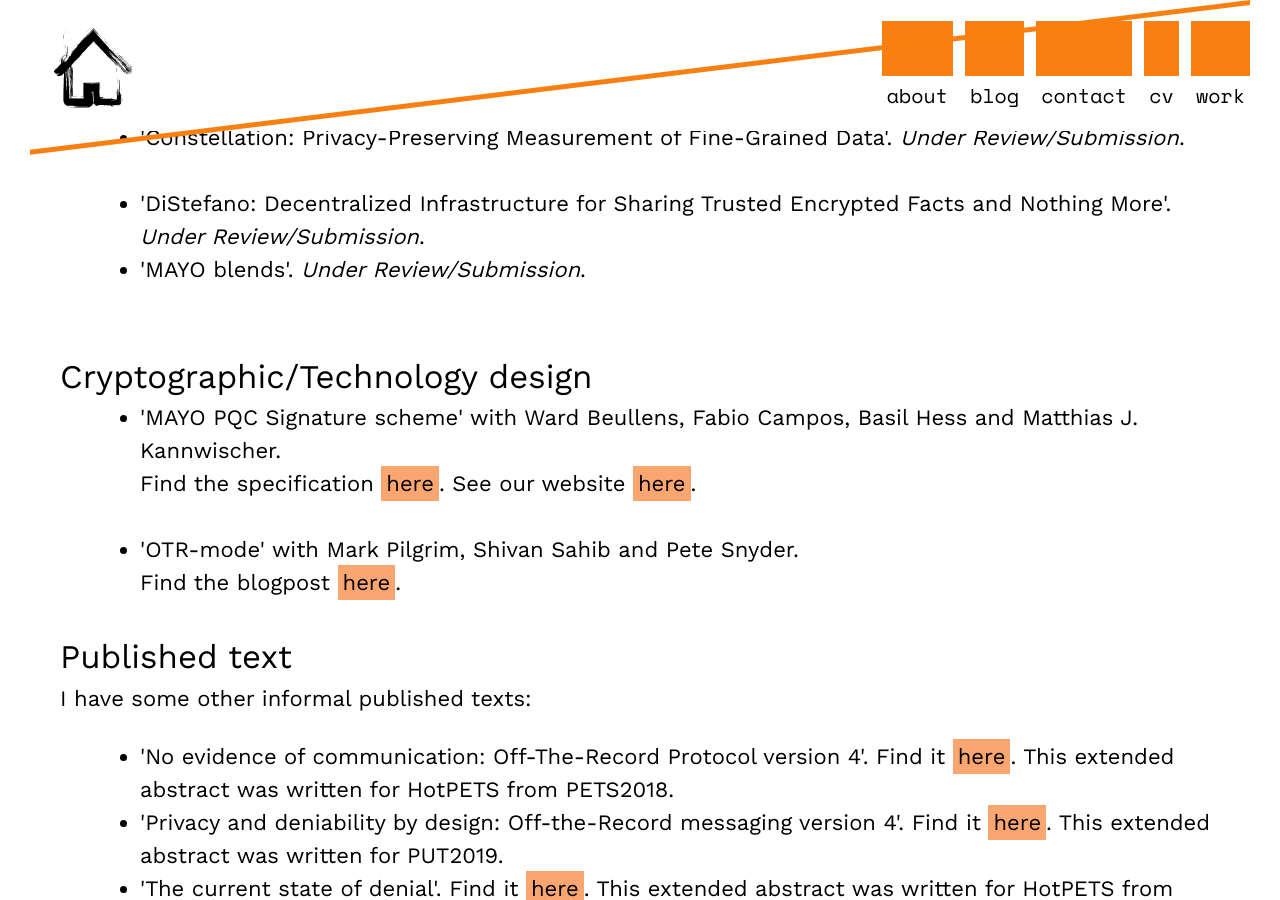
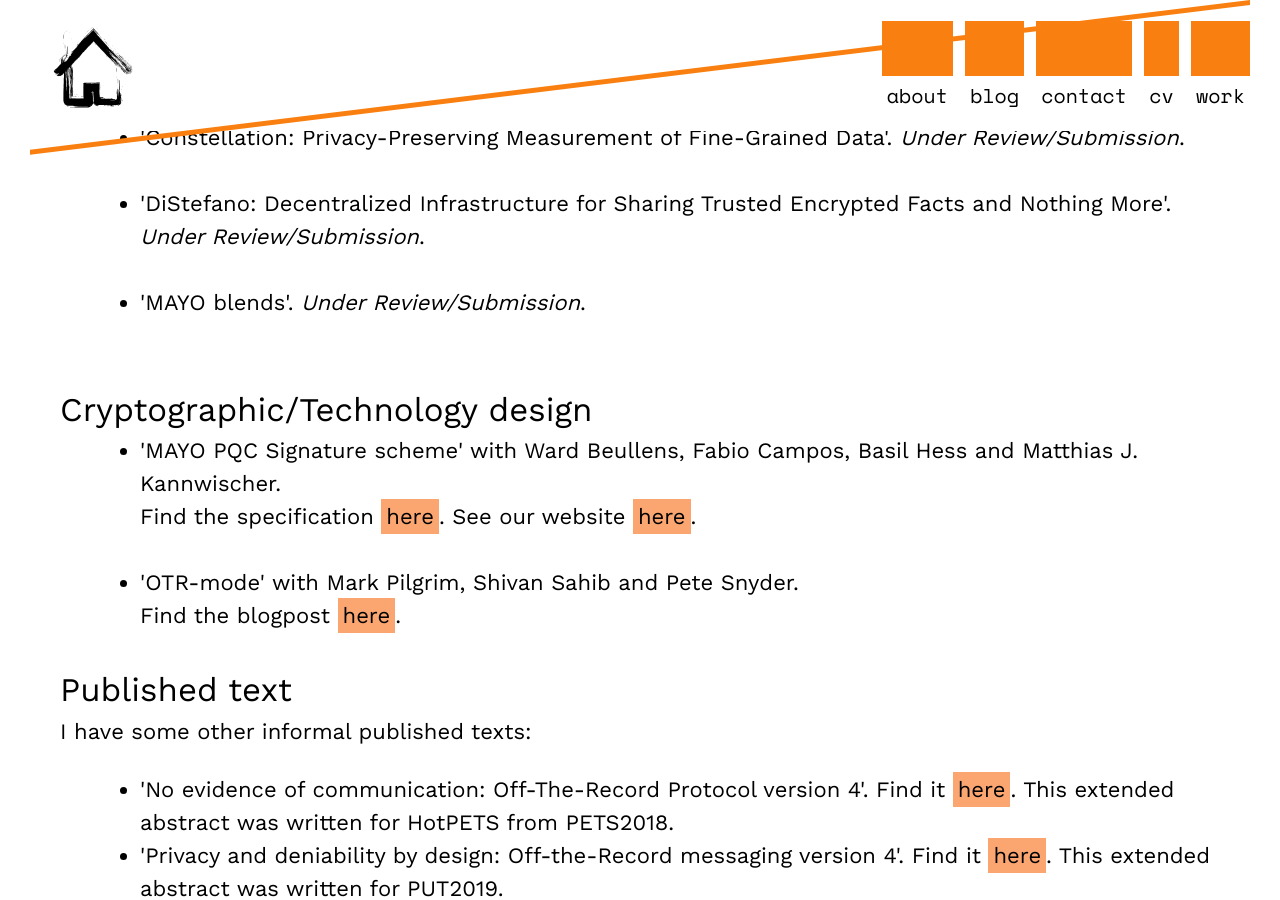
Before and after one commit to claucece/claucece.github.io, a Jekyll site: the page built from work.html, in a window 1280 px wide and 900 px high, scrolled down 1717 px. Built offline with Jekyll 4.4.1, drawn with Linux system fonts in a browser that asks for light colours.

Commit message:
Small fix

```diff
--- a/work.html
+++ b/work.html
@@ -59,7 +59,7 @@ tags: menu
 			</li>
 			<br>
       <li>'Constellation: Privacy-Preserving Measurement of Fine-Grained Data'.<i> Under Review/Submission</i>.</li><br>
-      <li>'DiStefano: Decentralized Infrastructure for Sharing Trusted Encrypted Facts and Nothing More'.<i> Under Review/Submission</i>.</li>
+      <li>'DiStefano: Decentralized Infrastructure for Sharing Trusted Encrypted Facts and Nothing More'.<i> Under Review/Submission</i>.</li><br>
       <li>'MAYO blends'.<i> Under Review/Submission</i>.</li>
 		</ul>
 		<br>
```
